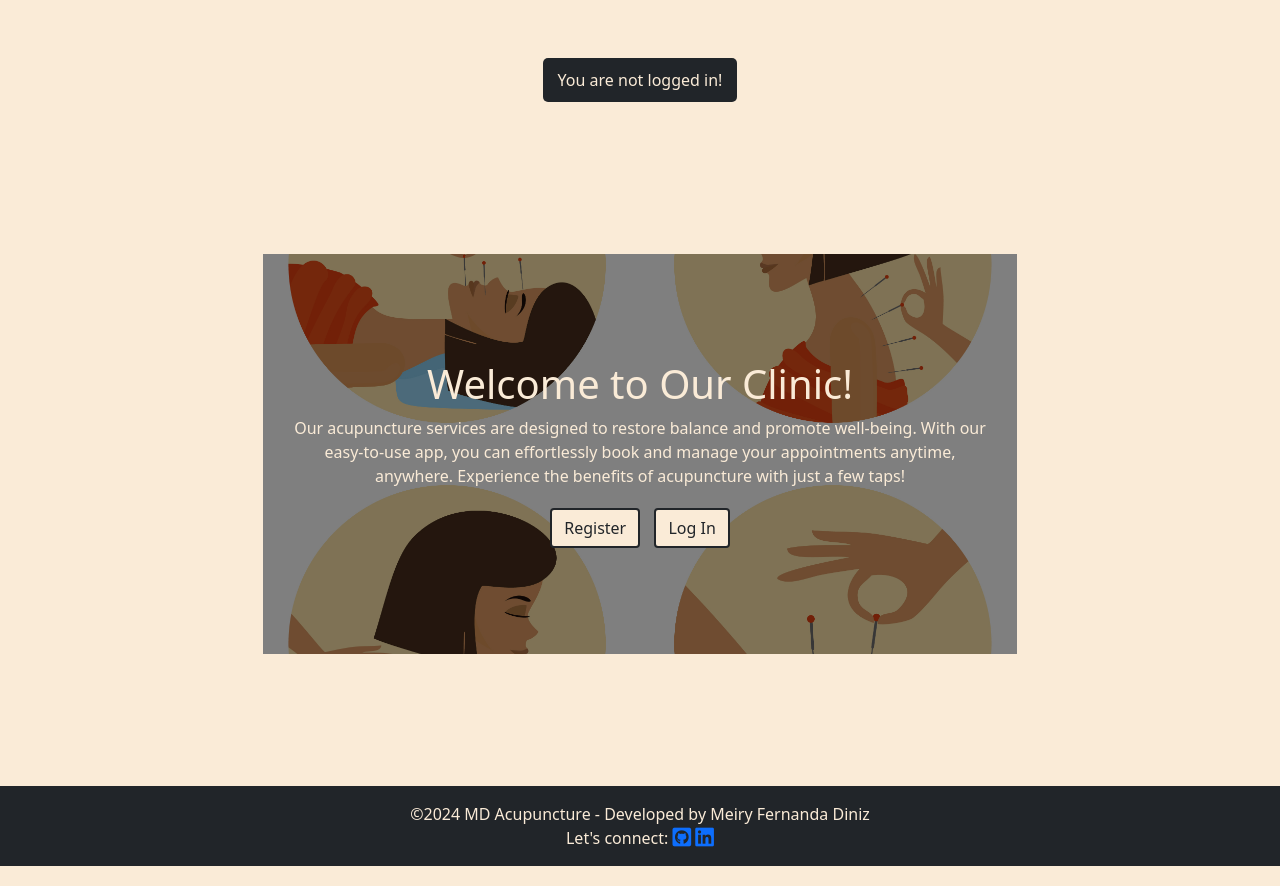
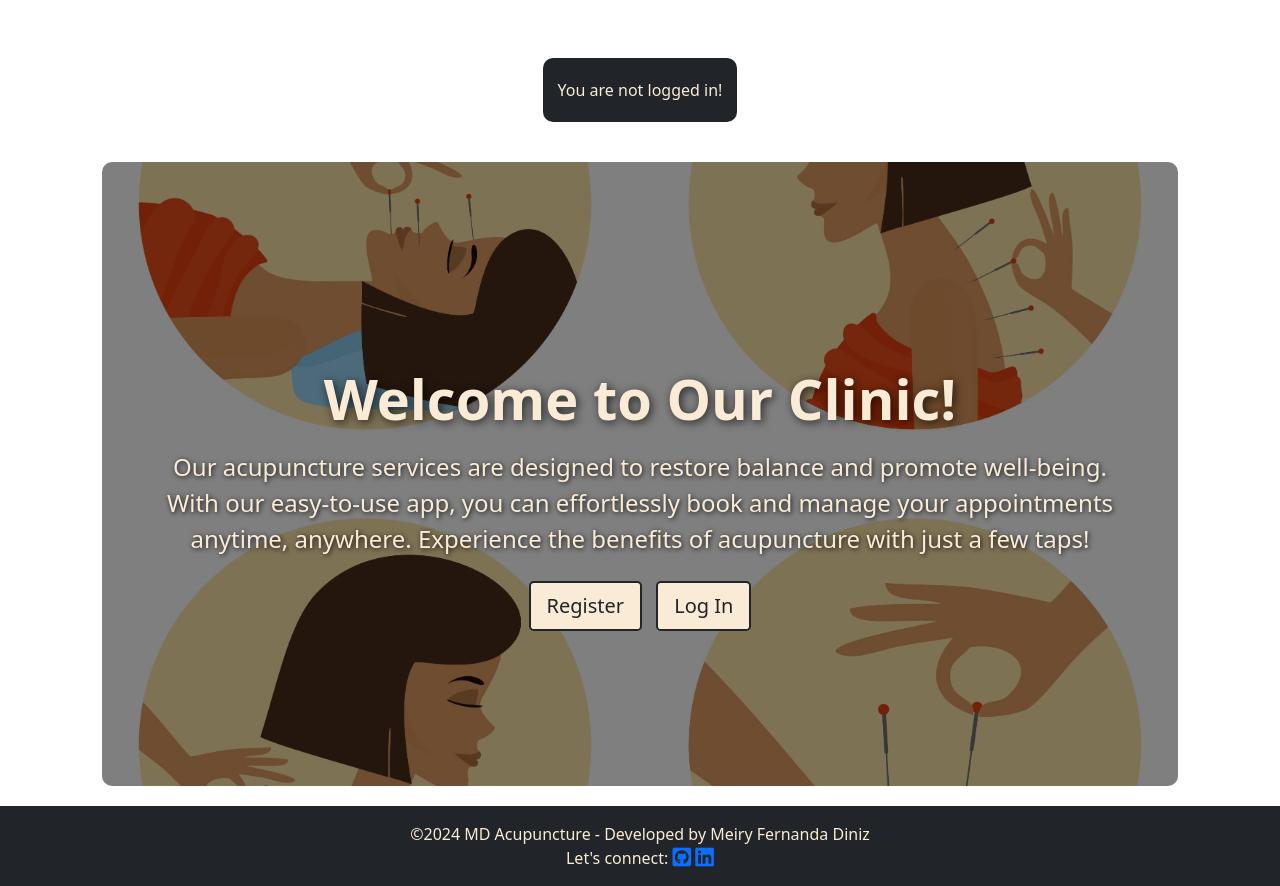
Before and after one commit to MeiryDiniz/md-acupuncture, a Django app: page / in a window 1280 px wide. Shown: the part 56-942 px from the top of the page. Run offline with Django 5.2, Linux system fonts and the light colour scheme.

Commit message:
Have hero image styled.

```diff
--- a/booking/templates/booking/index.html
+++ b/booking/templates/booking/index.html
@@ -3,7 +3,7 @@
 
 {% block content %}
 {% if messages %}
-<div class="alert alert-success alert-dismissible fade show" role="alert">
+<div class="alert alert-success alert-dismissible fade show mt-3 mt-md-4" role="alert">
     {% for message in messages %}
     <p>{{ message }}</p>
     {% endfor %}
@@ -14,21 +14,22 @@
 <!-- Hero Section with Background Image -->
 <div class="hero-section">
     <div class="overlay"></div> <!-- Semi-transparent dark overlay -->
-    <div class="hero-content">
-        <h1>Welcome to Our Clinic!</h1>
-        <p>Our acupuncture services are designed to restore balance and promote well-being. With our easy-to-use app,
-            you can effortlessly book and manage your appointments anytime, anywhere. Experience the benefits of acupuncture with just a few taps!</p>
+    <div class="hero-content text-center">
+        <h1 class="display-4 mt-3 mt-md-4 mt-lg-5">Welcome to Our Clinic!</h1>
+        <p class="lead mt-2 mt-md-3">Our acupuncture services are designed to restore balance and promote well-being.
+            With our easy-to-use app, you can effortlessly book and manage your appointments anytime, anywhere.
+            Experience the benefits of acupuncture with just a few taps!</p>
 
         {% if user.is_authenticated %}
-        <div class="index-buttons-pg">
-            <button class="btn btn-primary" id="view-appointments-btn" data-url="{% url 'patients_page' %}">View Your Appointments</button>
-            <button class="btn btn-primary" id="booking-appointment-btn" data-url="{% url 'booking_appointment' %}">Book an Appointment</button>
-            <button class="btn btn-primary" id="logout-btn" data-url="{% url 'account_logout' %}">Log Out</button>
+        <div class="index-buttons-pg mt-3 mt-md-4">
+            <button class="btn btn-primary btn-lg" id="view-appointments-btn" data-url="{% url 'patients_page' %}">View Your Appointments</button>
+            <button class="btn btn-primary btn-lg" id="booking-appointment-btn" data-url="{% url 'booking_appointment' %}">Book an Appointment</button>
+            <button class="btn btn-primary btn-lg" id="logout-btn" data-url="{% url 'account_logout' %}">Log Out</button>
         </div>
         {% else %}
-        <div class="index-buttons-pg">
-            <button class="btn btn-primary" id="register-btn" data-url="{% url 'account_signup' %}">Register</button>
-            <button class="btn btn-primary" id="login-btn" data-url="{% url 'account_login' %}">Log In</button>
+        <div class="index-buttons-pg mt-3 mt-md-4">
+            <button class="btn btn-primary btn-lg" id="register-btn" data-url="{% url 'account_signup' %}">Register</button>
+            <button class="btn btn-primary btn-lg" id="login-btn" data-url="{% url 'account_login' %}">Log In</button>
         </div>
         {% endif %}
     </div>
--- a/static/css/style.css
+++ b/static/css/style.css
@@ -1,32 +1,43 @@
-/* Hero Section */
+/* Hero Section Styles */
 .hero-section {
    position: relative;
-   width: 70%;
-   height: 50vh; /* Full-screen height */
-   background: url('../images/booking/image1.jpg') no-repeat center center/cover;
+   width: 100%;
+   height: 100vh;
+   background: url('../images/booking/image1.webp') no-repeat center center/cover;
    display: flex;
+   align-items: center;
    justify-content: center;
-   align-items: center;
    text-align: center;
    color: antiquewhite;
-   padding: 20px;
 }
 
-/* Semi-transparent dark overlay */
-.hero-section .overlay {
+/* Dark overlay for better contrast */
+.overlay {
+   border-radius: 10px;
    position: absolute;
    top: 0;
    left: 0;
    width: 100%;
    height: 100%;
-   background: rgba(0, 0, 0, 0.5); /* Dark overlay with transparency */
+   background: rgba(0, 0, 0, 0.5);
 }
 
-/* Centered Content */
+/* Center text and buttons */
 .hero-content {
    position: relative;
-   z-index: 1;
-   max-width: 700px;
+   z-index: 2;
+   max-width: 90%;
+   padding: 5px;
+}
+
+.hero-content h1 {
+   font-weight: bold;
+   text-shadow: 2px 2px 10px rgba(0, 0, 0, 0.7);
+}
+
+.hero-content p {
+   font-size: 1.5rem;
+   text-shadow: 1px 1px 5px rgba(0, 0, 0, 0.9);
 }
 
 /* Buttons */
@@ -62,7 +73,7 @@
 }
 
 .custom-main {
-   background-color: antiquewhite;
+   /* background-color: antiquewhite;   */
    color: #212529;
 }
 
@@ -70,8 +81,8 @@
 .custom-text {
    background-color: #212529;
    color: antiquewhite;
-   padding: 10px 15px;
-   border-radius: 5px;
+   padding: 20px 15px;
+   border-radius: 10px;
    text-align: center;
    margin: 10px 0;
 }
@@ -154,23 +165,21 @@
 
 /* Patients Dashboard Style */
 .patients-container {
-   display: flex
-;
+   display: flex;
    justify-content: center;
    align-items: center;
    height: 100vh;
-   background-color: antiquewhite;
 }
 
 .patients-content {
    text-align: center;
    background-color: #212529;
    color: antiquewhite;
-   padding: 40px 30px;
+   padding: 20px 15px;
    border-radius: 10px;
    width: 100%;
    max-width: 400px;
-   height: 25vh;
+   height: fit-content;
 }
 
 .user-message {
@@ -184,7 +193,7 @@
    text-align: left;
    background-color: #212529;
    color: antiquewhite;
-   padding: 20px 30px;
+   padding: 20px 15px;
    border-radius: 10px;
    width: 100%;
    max-width: 400px;
@@ -199,7 +208,7 @@
    text-align: left;
    background-color: #212529;
    color: antiquewhite;
-   padding: 20px 30px;
+   padding: 20px 15px;
    border-radius: 10px;
    width: 100%;
    max-width: 650px;
@@ -208,18 +217,6 @@
 .booking-content h2 {
    text-align: center;
 }
-
-/* Index Page Style */
-/* .index-content {
-   text-align: center;
-   padding: 20px 30px;
-   width: 100%;
-   max-width: 650px;
-}
-
-.index-content h1 {
-   text-align: center;
-} */
 
 /* Log Out, Log In, Sigup, Password Reset and delete Page Style */
 /* Full-page container for centering logout content */
@@ -232,7 +229,6 @@
    justify-content: center;
    align-items: center;
    height: 100vh;
-   background-color: antiquewhite;
 }
 
 /* Content styling for Log Out, Log In, Sigup, Password Reset and delete Page */
@@ -252,8 +248,7 @@
 
 /* Header for logout, login and signup page */
 .logout-content h1,
-.login-content h1,
-.signup-content h1 {
+.login-content h1 {
    font-size: 2rem;
    font-weight: bold;
    margin-bottom: 20px;
@@ -280,7 +275,7 @@
 .signup-content h1 {
    font-size: 2rem;
    font-weight: bold;
-   margin-bottom: 20px;
+   margin-bottom: 10px;
    text-align: center;
 }
 
```
Also changed, not shown: booking/templates/booking/booking_appointment.html (+10 -2 lines), README.md, static/images/booking/image1.jpg (deleted), static/images/booking/image1.webp (added), static/images/readme-md/Screenshot 2024-11-29 224907.png (deleted), static/images/readme-md/Screenshot-2025-01-04-204336.webp (added), 4 other files.
